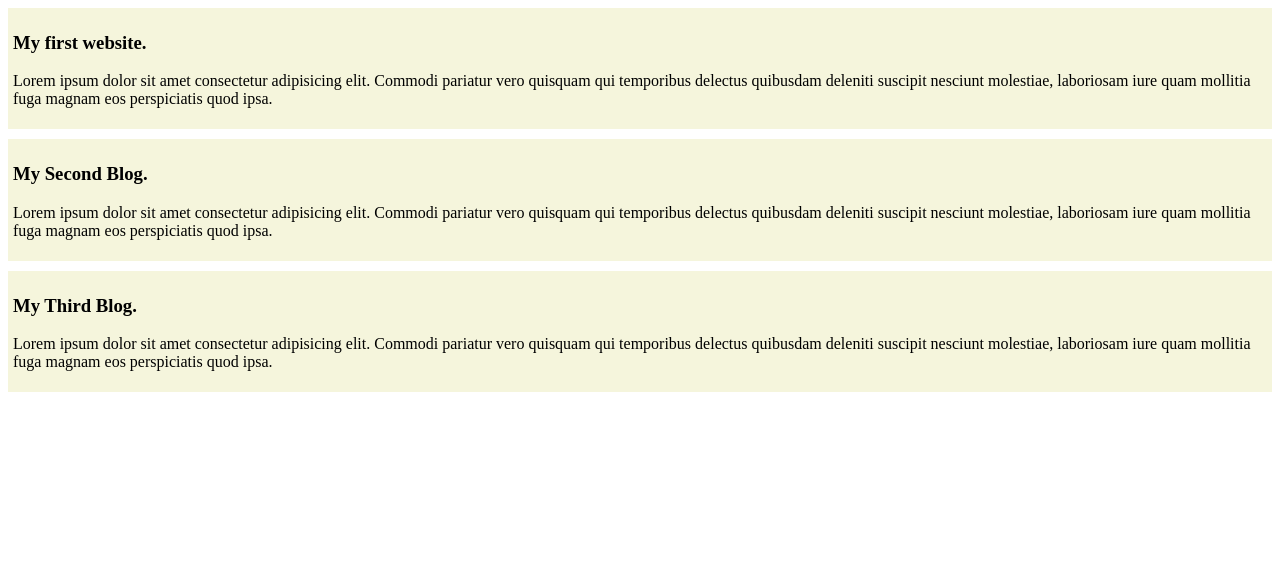
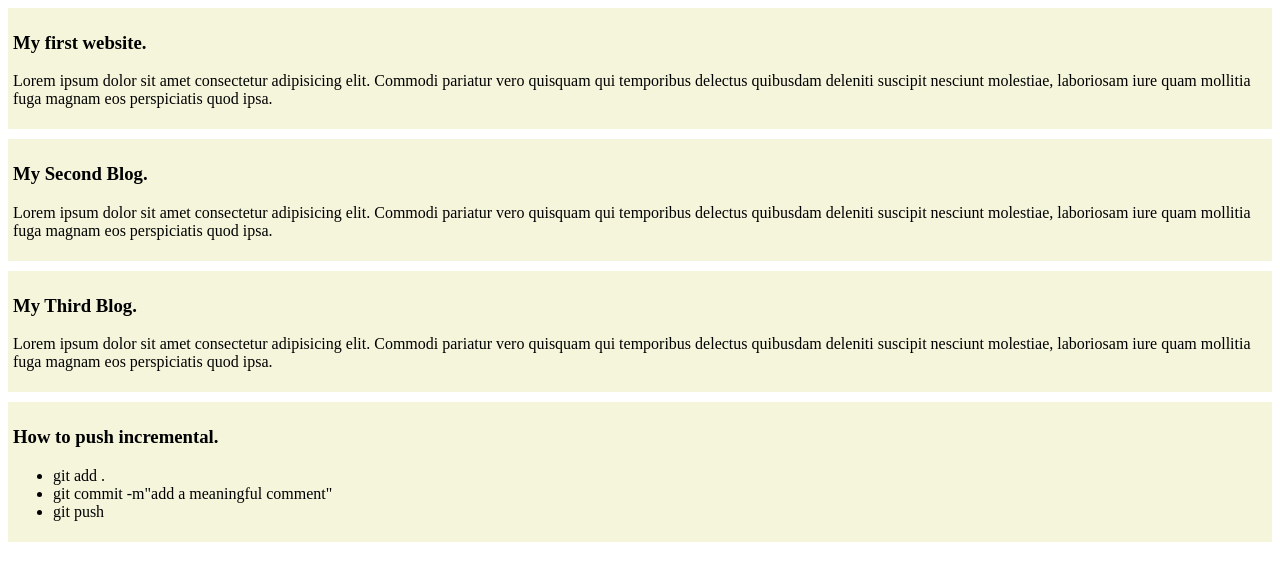
Before and after one commit to raihanahid/my-simple-website, a plain HTML site: page index.html in a window 1280 px wide. Drawn offline with Linux system fonts and the light colour scheme.

Commit message:
added List

```diff
--- a/index.html
+++ b/index.html
@@ -39,6 +39,14 @@
       ipsa.
     </p>
   </div>
+  <div>
+    <h3>How to push incremental.</h3>
+    <ul>
+      <li>git add .</li>
+      <li>git commit -m"add a meaningful comment"</li>
+      <li>git push</li>
+    </ul>
+  </div>
 </body>
 
 </html>
```
